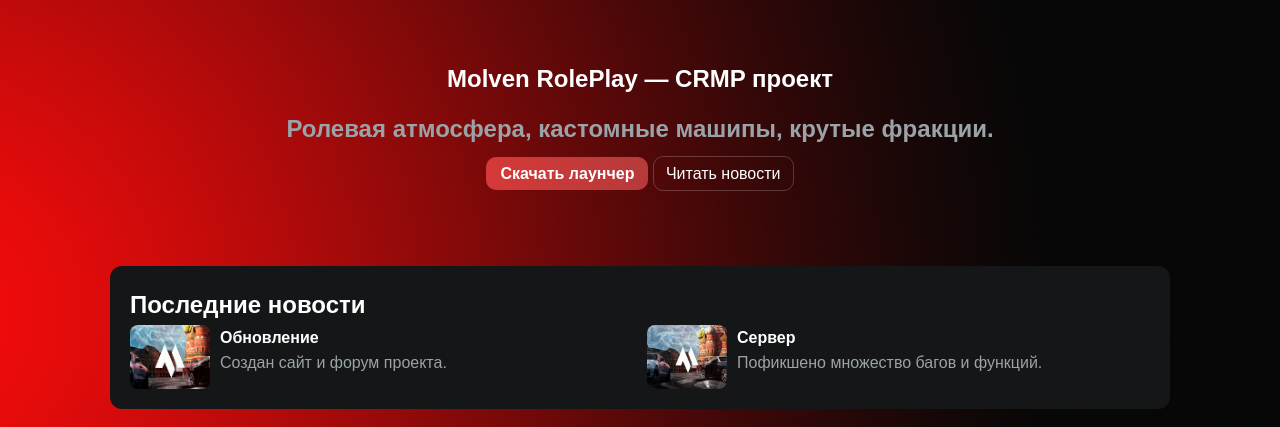
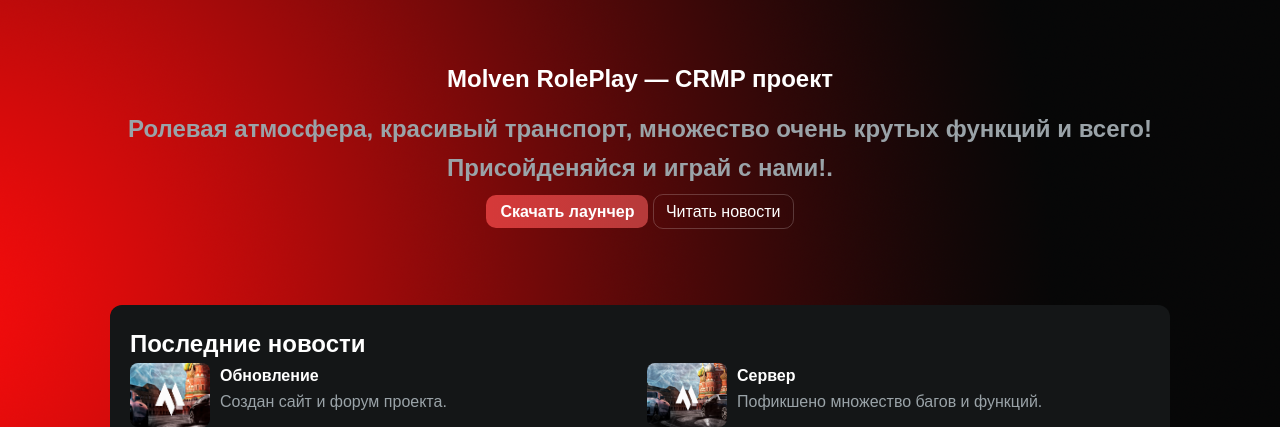
Before and after one commit to VMensem/MolvenSite, a Flask app: page / in a window 1280 px wide. Shown: the part 79-506 px from the top of the page. Run offline with Flask 3, Linux system fonts and the light colour scheme.

Commit message:
Update index.html

```diff
--- a/templates/index.html
+++ b/templates/index.html
@@ -5,7 +5,7 @@
 {% block content %}
 <section id="news" class="hero">
   <div><h1>Molven RolePlay — CRMP проект</h1>
-  <h2 class="lead">Ролевая атмосфера, кастомные машипы, крутые фракции.</h2></div>
+  <h2 class="lead">Ролевая атмосфера, красивый транспорт, множество очень крутых функций и всего! Присойденяйся и играй с нами!.</h2></div>
   <a class="btn" href="#download">Скачать лаунчер</a>
   <a class="ghost" href="#news">Читать новости</a>
 </section>
```
